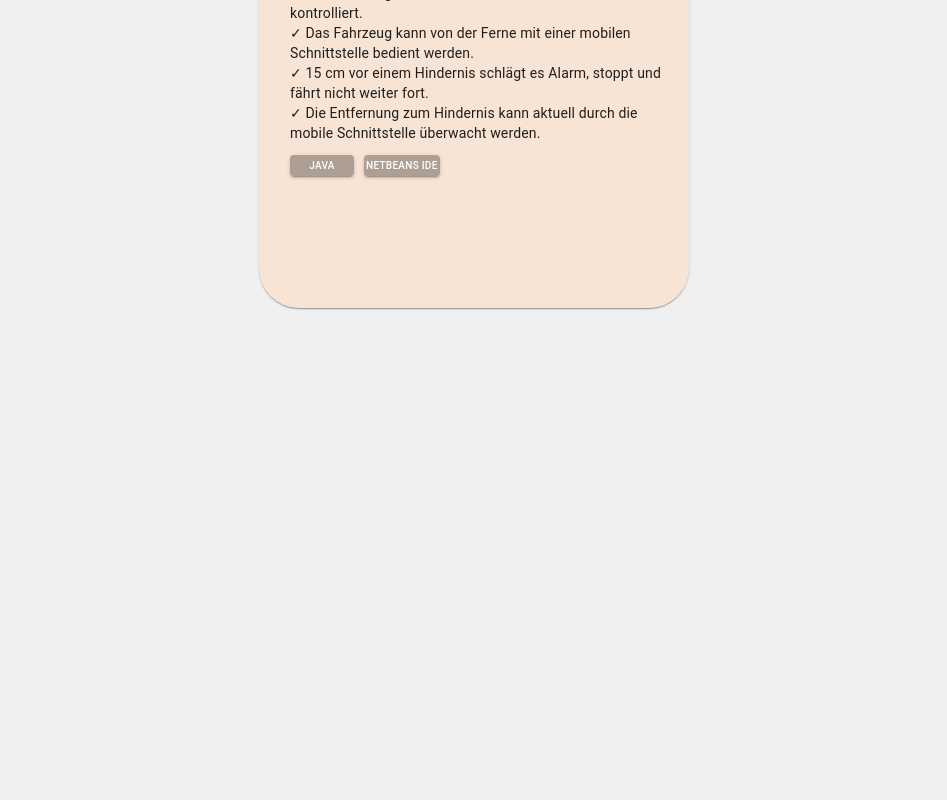
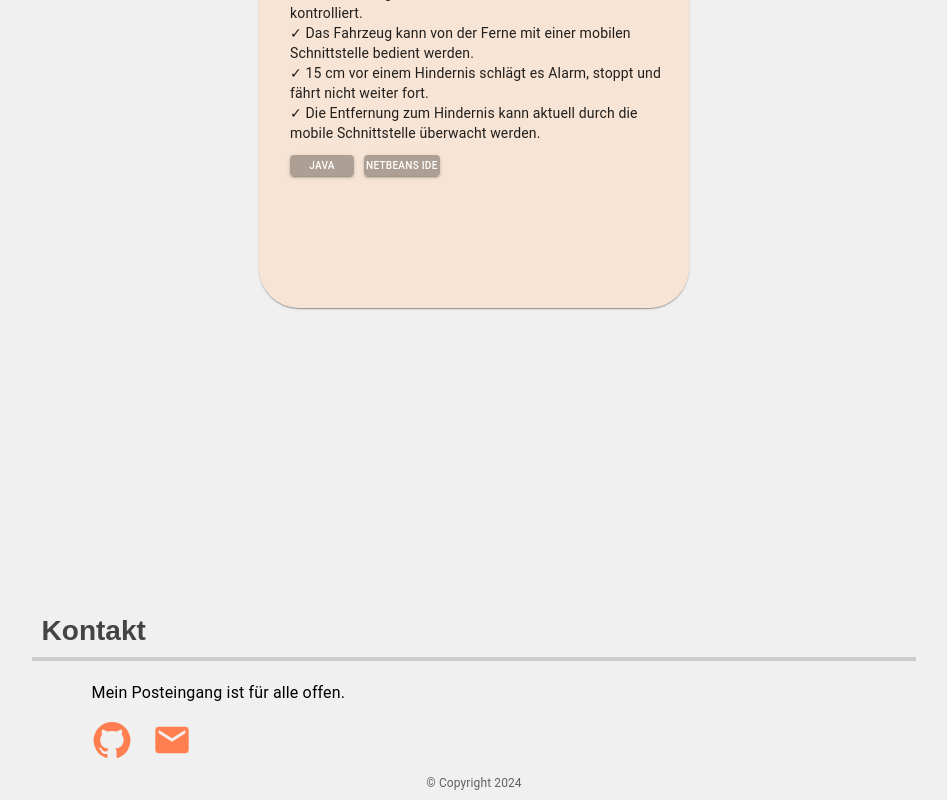
Before and after one commit to betulEZ/portfolio, a React (Vite) app: page / in a window 1280 px wide. Shown: the part 2989-3789 px from the top of the page, without its empty margins (166-1113 px from the left). Before the commit the page ends 3379 px from the top, so only its background shows below. Built offline with nearby package versions, Linux system fonts and the light colour scheme.

Commit message:
add Contact

```diff
--- /dev/null
+++ b/src/component/Contact.css
@@ -0,0 +1,4 @@
+footer{
+    margin-right: 15%;
+    margin-left: 15%;
+}
--- /dev/null
+++ b/src/component/Contact.tsx
@@ -0,0 +1,30 @@
+import './Contact.css'
+import GitHubIcon from "@mui/icons-material/GitHub";
+import MailIcon from '@mui/icons-material/Mail';
+import {Typography} from "@mui/material";
+interface ContactProps {
+    forwardedRef: React.Ref<HTMLDivElement>;
+}
+export default function Contact({ forwardedRef }:ContactProps){
+    return(
+        <>
+            <footer ref={forwardedRef}>
+                <h2>Kontakt</h2>
+                <div  style={{marginLeft: "60px"}}>
+                <Typography>Mein Posteingang ist für alle offen.</Typography>
+                    <div  style={{marginTop: "15px", marginBottom:"10px"}}>
+                <a href="https://github.com/betulEZ">
+                    <GitHubIcon sx={{fontSize: '40px', color: 'coral' ,marginRight:"20px"}}/>
+                </a>
+                <a href="mailto:ezgubetul@gmail.com">
+                    <MailIcon sx={{fontSize: '40px', color: 'coral'}}/>
+                </a>
+                    </div>
+                </div>
+                <div>
+                    <Typography sx={{fontSize: 12, textAlign:"center"}} color="text.secondary">© Copyright 2024</Typography>
+                </div>
+            </footer>
+        </>
+    );
+}
--- a/src/component/HomePage.tsx
+++ b/src/component/HomePage.tsx
@@ -4,10 +4,12 @@ import './HomePage.css'
 import ProjectList from "./ProjectList.tsx";
 import Education from "./Education.tsx";
 import {useRef} from "react";
+import Contact from "./Contact.tsx";
 export default function HomePage() {
     const aboutMeRef = useRef<HTMLDivElement>(null);
     const educationRef = useRef<HTMLDivElement>(null);
     const projectRef = useRef<HTMLDivElement>(null);
+    const contactRef = useRef<HTMLDivElement>(null);
     const handleAboutMeClick = () => {
         if (aboutMeRef.current) {
             const aboutMePosition = aboutMeRef.current.getBoundingClientRect().top;
@@ -27,13 +29,22 @@ export default function HomePage() {
             window.scrollBy({ top: projectPosition - 80, behavior: 'smooth' });
         }
     };
+    const handleContactClick = () => {
+        if (contactRef.current) {
+            const contactPosition = contactRef.current.getBoundingClientRect().top;
+            window.scrollBy({ top: contactPosition - 80, behavior: 'smooth' });
+        }
+    };
 
     return (
         <>
-            <Navbar handleAboutMeClick={handleAboutMeClick} handleEducationClick={handleEducationClick} handleProjectClick={handleProjectClick} />
+            <Navbar handleAboutMeClick={handleAboutMeClick} handleEducationClick={handleEducationClick}
+                    handleProjectClick={handleProjectClick}
+                    handleContactClick={handleContactClick} />
             <AboutMe  forwardedRef={aboutMeRef}/>
             <Education forwardedRef={educationRef}/>
             <ProjectList forwardedRef={projectRef}/>
+            <Contact forwardedRef={contactRef}/>
         </>
     );
 }
--- a/src/component/Navbar.tsx
+++ b/src/component/Navbar.tsx
@@ -4,8 +4,9 @@ interface NavbarProps {
     handleEducationClick: () => void;
     handleAboutMeClick: () => void;
     handleProjectClick: () => void;
+    handleContactClick: () => void;
 }
-export default function Navbar({ handleAboutMeClick, handleEducationClick,handleProjectClick }: NavbarProps) {
+export default function Navbar({ handleAboutMeClick, handleEducationClick,handleProjectClick,handleContactClick }: NavbarProps) {
 
     return (
         <>
@@ -23,7 +24,7 @@ export default function Navbar({ handleAboutMeClick, handleEducationClick,handle
                                 <Button className="button-style" variant="contained" onClick={handleProjectClick}>PROJEKT LISTE</Button>
                             </Grid>
                             <Grid item>
-                                <Button className="button-style" variant="contained">KONTAKT</Button>
+                                <Button className="button-style" variant="contained" onClick={handleContactClick}>KONTAKT</Button>
                             </Grid>
                         </Grid>
                     </Toolbar>
--- a/src/component/ProjectList.css
+++ b/src/component/ProjectList.css
@@ -2,6 +2,7 @@
     text-align: center;
     margin-right: 5%;
     margin-left: 5%;
+    padding-bottom: 200px; /* Alt kenara 20 piksel boşluk ekle */
 }
 
 .title h2{
```
Also changed, not shown: 5 other files (tests, documents, lock files or other folders).
